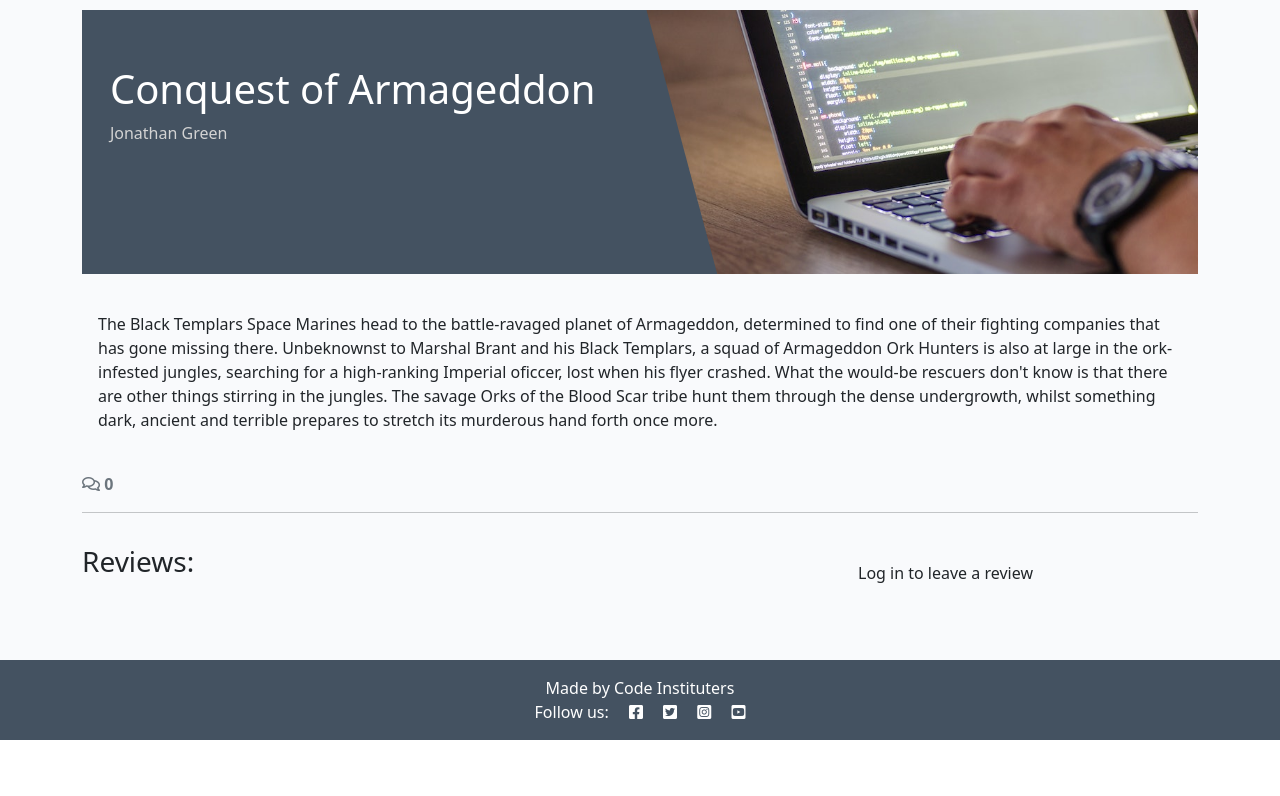
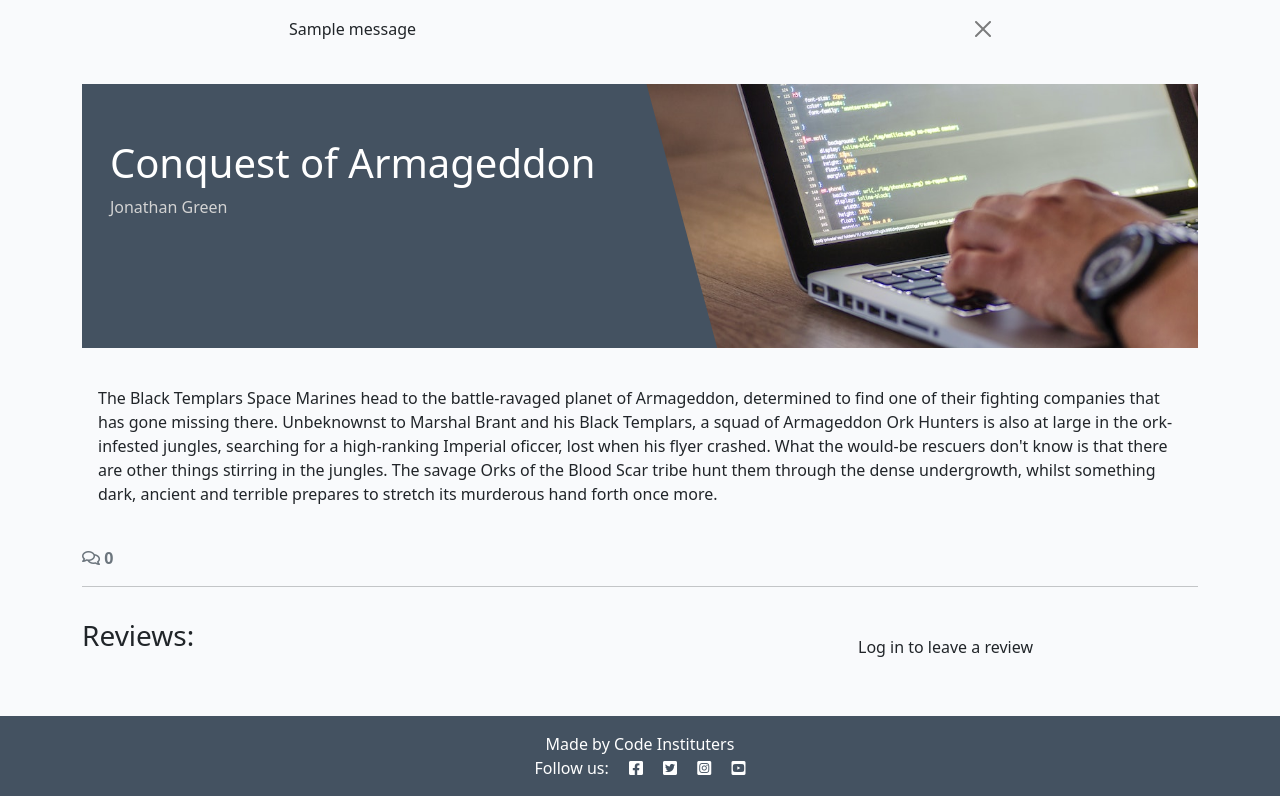
Before and after one commit to Christopher119/PP4-Library-System, a Django app: page /conquest-of-armageddon/ in a window 1280 px wide. Shown: the part 60-856 px from the top of the page. Before the commit the page ends 800 px from the top, so only its background shows below. Run offline with Django 4.2, Linux system fonts and the light colour scheme; data comes from the database, SQL or seed files in the repository; tables that the repository leaves empty hold one stand-in row (values such as "Sample post"); one stand-in notice (Sample message) is shown; some libraries are stand-ins or nearby versions.

Commit message:
Add: Confirm message for submitted review

```diff
--- a/books/views.py
+++ b/books/views.py
@@ -1,5 +1,6 @@
 from django.shortcuts import render, get_object_or_404
 from django.views import generic
+from django.contrib import messages
 from .models import Book
 from .forms import ReviewForm
 
@@ -42,6 +43,10 @@
         review.reader = request.user
         review.reviewed_book = book
         review.save()
+        messages.add_message(
+            request, messages.SUCCESS,
+            'Review submitted and awaiting approval'
+        )
 
     review_form = ReviewForm()
 
--- a/templates/base.html
+++ b/templates/base.html
@@ -75,6 +75,21 @@
         </div>
     </nav>
 
+    <!-- displaying Django messages -->
+    <div class="container">
+        <div class="row">
+            <div class="col-md-8 offset-md-2">
+                {% for message in messages %}
+                <div class="alert {{ message.tags }} alert-dismissible
+                            fade show" id="msg" role="alert">
+                    {{ message | safe }}
+                    <button type="button" class="btn-close" data-bs-dismiss="alert" aria-label="Close"></button>
+                </div>
+                {% endfor %}
+            </div>
+        </div>
+    </div>
+
     <main class="flex-shrink-0 main-bg">
 
         {% block content %}
```
